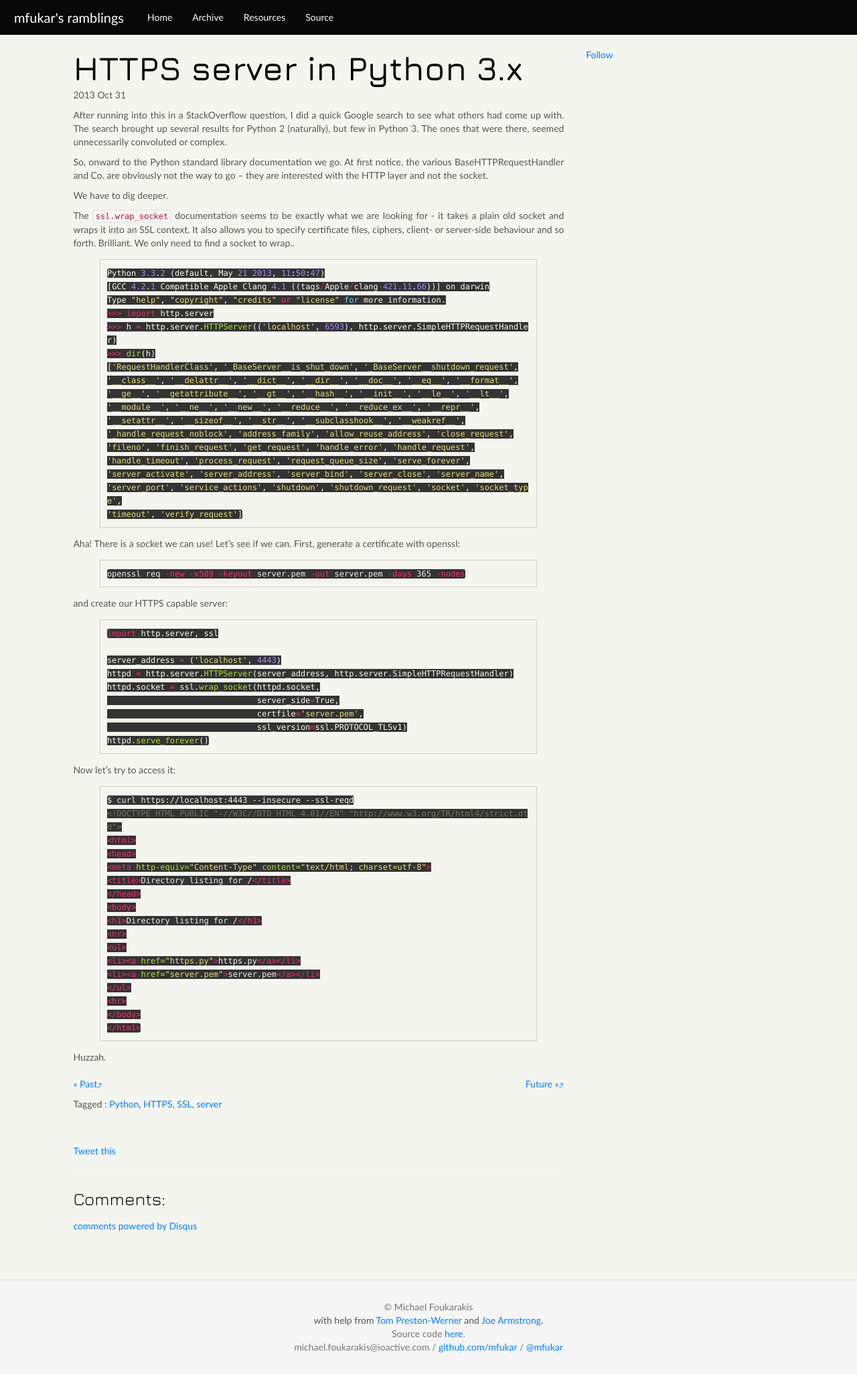
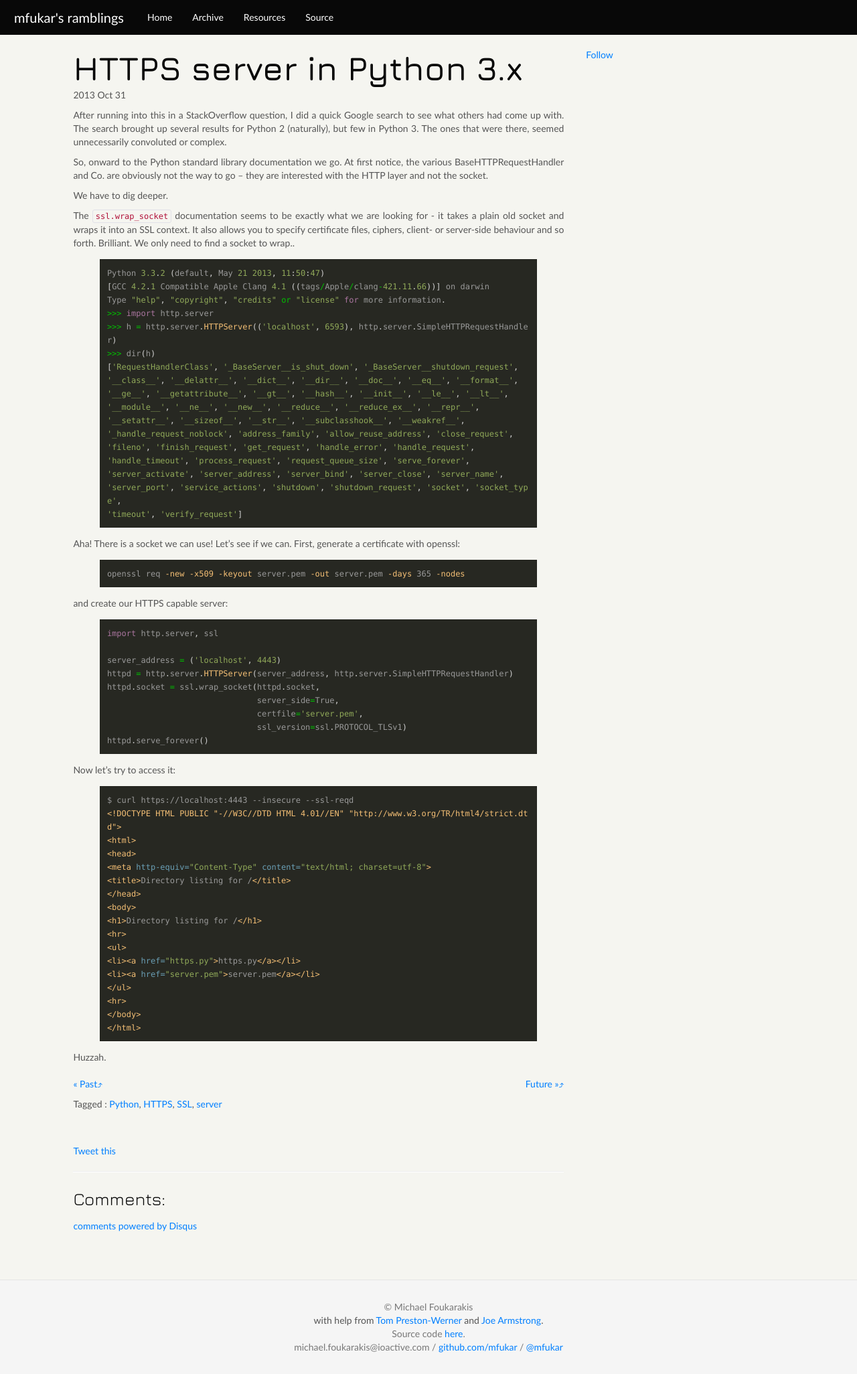
Before and after one commit to mfukar/mfukar.github.com, a Jekyll site: the page built from _posts/2013-10-31-HTTPS.md, in a window 1280 px wide. Shown: the whole page at 67% size. Built offline with Jekyll 4.4.1, drawn with Linux system fonts in a browser that asks for light colours; some web fonts are replaced; comment, search, counter and statistics services are not loaded.

Commit message:
New theme, looks alright with kramdown/rouge
Generated from:
    bundle exec rougify style base16.monokai > css/syntax.css
and changed .o to a green tint

```diff
--- a/css/syntax.css
+++ b/css/syntax.css
@@ -1,65 +1,78 @@
-div.highlight{background-color:#333}
-.highlight code{color:#eee;background-color:#333}
-.highlight .lineno{color:#D8D3D3}
-.highlight .hll{background-color:#49483e}
-.highlight .c{color:#75715e}
-.highlight .err{color:#960050;background-color:#1e0010}
-.highlight .k{color:#66d9ef}
-.highlight .l{color:#ae81ff}
-.highlight .n{color:#f8f8f2}
-.highlight .o{color:#f92672}
-.highlight .p{color:#f8f8f2}
-.highlight .cm{color:#75715e}
-.highlight .cp{color:#75715e}
-.highlight .c1{color:#75715e}
-.highlight .cs{color:#75715e}
-.highlight .ge{font-style:italic}
-.highlight .gs{font-weight:700}
-.highlight .kc{color:#66d9ef}
-.highlight .kd{color:#66d9ef}
-.highlight .kn{color:#f92672}
-.highlight .kp{color:#66d9ef}
-.highlight .kr{color:#66d9ef}
-.highlight .kt{color:#66d9ef}
-.highlight .ld{color:#e6db74}
-.highlight .m{color:#ae81ff}
-.highlight .s{color:#e6db74}
-.highlight .na{color:#a6e22e}
-.highlight .nb{color:#f8f8f2}
-.highlight .nc{color:#a6e22e}
-.highlight .no{color:#66d9ef}
-.highlight .nd{color:#a6e22e}
-.highlight .ni{color:#f8f8f2}
-.highlight .ne{color:#a6e22e}
-.highlight .nf{color:#a6e22e}
-.highlight .nl{color:#f8f8f2}
-.highlight .nn{color:#f8f8f2}
-.highlight .nx{color:#a6e22e}
-.highlight .py{color:#f8f8f2}
-.highlight .nt{color:#f92672}
-.highlight .nv{color:#f8f8f2}
-.highlight .ow{color:#f92672}
-.highlight .w{color:#f8f8f2}
-.highlight .mf{color:#ae81ff}
-.highlight .mh{color:#ae81ff}
-.highlight .mi{color:#ae81ff}
-.highlight .mo{color:#ae81ff}
-.highlight .sb{color:#e6db74}
-.highlight .sc{color:#e6db74}
-.highlight .sd{color:#e6db74}
-.highlight .s2{color:#e6db74}
-.highlight .se{color:#ae81ff}
-.highlight .sh{color:#e6db74}
-.highlight .si{color:#e6db74}
-.highlight .sx{color:#e6db74}
-.highlight .sr{color:#e6db74}
-.highlight .s1{color:#e6db74}
-.highlight .ss{color:#e6db74}
-.highlight .bp{color:#f8f8f2}
-.highlight .vc{color:#f8f8f2}
-.highlight .vg{color:#f8f8f2}
-.highlight .vi{color:#f8f8f2}
-.highlight .il{color:#ae81ff}
-.highlight .gu{color:#75715e}
-.highlight .gd{color:#f92672}
-.highlight .gi{color:#a6e22e}
+.highlight table td { padding: 5px; }
+.highlight table pre { margin: 0; }
+.highlight, .highlight .w {
+  color: #f8f8f2;
+  background-color: #272822;
+}
+.highlight .err {
+  color: #151515;
+  background-color: #ac4142;
+}
+.highlight .c, .highlight .cd, .highlight .cm, .highlight .c1, .highlight .cs {
+  color: #505050;
+}
+.highlight .cp {
+  color: #f4bf75;
+}
+.highlight .nt {
+  color: #f4bf75;
+}
+.highlight .o, .highlight .ow {
+  color: #00c000;
+}
+.highlight .p, .highlight .pi {
+  color: #d0d0d0;
+}
+.highlight .gi {
+  color: #90a959;
+}
+.highlight .gd {
+  color: #ac4142;
+}
+.highlight .gh {
+  color: #6a9fb5;
+  background-color: #151515;
+  font-weight: bold;
+}
+.highlight .k, .highlight .kn, .highlight .kp, .highlight .kr, .highlight .kv {
+  color: #aa759f;
+}
+.highlight .kc {
+  color: #d28445;
+}
+.highlight .kt {
+  color: #d28445;
+}
+.highlight .kd {
+  color: #d28445;
+}
+.highlight .s, .highlight .sb, .highlight .sc, .highlight .sd, .highlight .s2, .highlight .sh, .highlight .sx, .highlight .s1 {
+  color: #90a959;
+}
+.highlight .sr {
+  color: #75b5aa;
+}
+.highlight .si {
+  color: #8f5536;
+}
+.highlight .se {
+  color: #8f5536;
+}
+.highlight .nn {
+  color: #f4bf75;
+}
+.highlight .nc {
+  color: #f4bf75;
+}
+.highlight .no {
+  color: #f4bf75;
+}
+.highlight .na {
+  color: #6a9fb5;
+}
+.highlight .m, .highlight .mf, .highlight .mh, .highlight .mi, .highlight .il, .highlight .mo, .highlight .mb, .highlight .mx {
+  color: #90a959;
+}
+.highlight .ss {
+  color: #90a959;
+}
```
